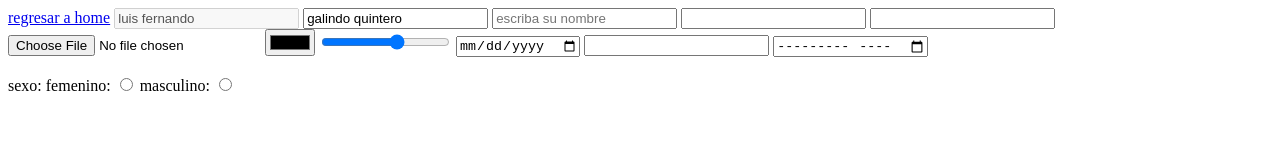
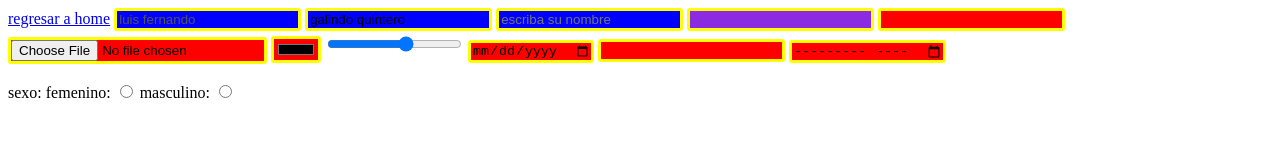
Before and after one commit to xXluisferXx/Curriculum, a plain HTML site: page html/newform.html in a window 1280 px wide. Drawn offline with Linux system fonts and the light colour scheme.

Commit message:
add file update

```diff
--- a/css/Style.css
+++ b/css/Style.css
@@ -9,3 +9,18 @@ img{
 tr:hover{
     background-color: brown;
 }
+
+input{
+    border-radius: 3px;
+    border: 3px solid yellow;
+    background-color: red;
+}
+
+.inputcolor{
+    background-color: blue;
+}
+
+#contraseña{
+    background-color: blueviolet;
+    color: rgb(0, 255, 0);
+}
```
Also changed, not shown: html/tablas.html (+6 -6 lines), index.html (+1 -0 lines), img/2536881-flightless.png (added), img/Escudo_Colombiana_de_Fútbol.png (deleted), img/Escudo_argentina.png (deleted), img/escudo_brasil.png (deleted).
